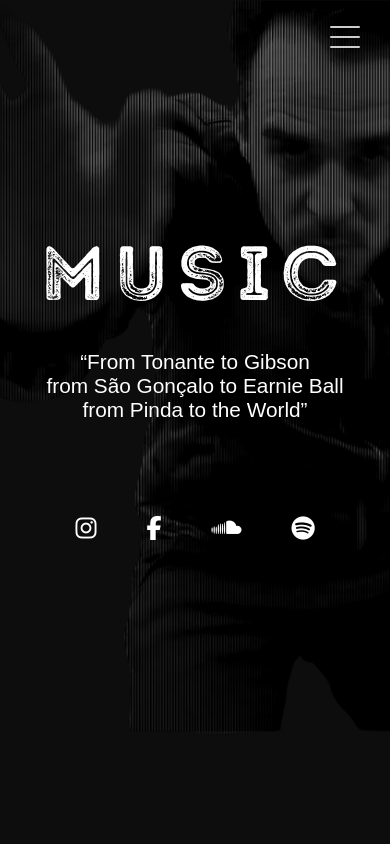
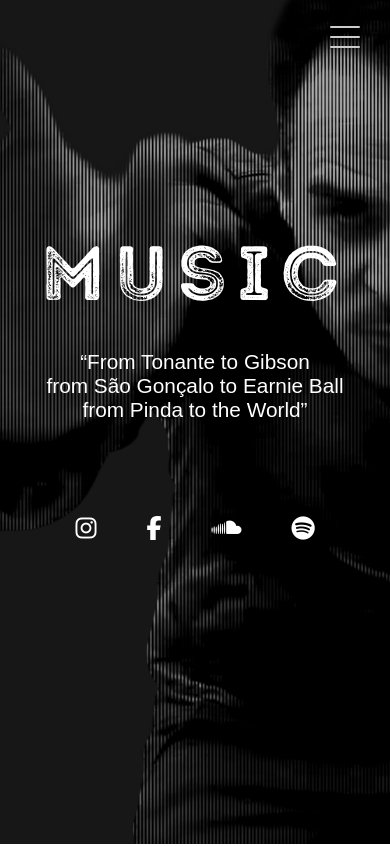
Before and after one commit to DiogoAngelo/celsoMachadoJr, a plain HTML site: page music.html in a window 390 px wide. Shown: the top 846 px of the page. Drawn offline with Linux system fonts and the light colour scheme; a web font is replaced by a local one.

Commit message:
size up background music

```diff
--- a/css/media-queries.css
+++ b/css/media-queries.css
@@ -69,7 +69,7 @@
         margin-left: 0;
     }
     .header-grid:before {
-        background-color:rgba(0,0,0,0.6);
+        /* background-color:rgba(0,0,0,0.6); */
     }
     .menu-mobile-wrapper {
         display: flex;
--- a/css/music.css
+++ b/css/music.css
@@ -10,15 +10,12 @@ body {
     font-style: normal;
 }
 .header-grid-music {
-    background-image: url('../img/celso-pick.png');
-    background-size: 70%;
-    background-position: 110px 10px;
+    background-image: url('../img/celso-musica-header.png');
+    background-size: 80%;
+    background-position: 10px -50px;
     background-repeat: no-repeat;
     background-color: #212121;
 }
-/* .header-grid-music::before {
-    display: none;
-} */
 .quote {
     grid-column: 7;
     grid-row: 3;
@@ -74,8 +71,7 @@ body {
 }
 @media(max-width: 1170px) {
     .header-grid-music {
-        background-size: 85%;
-        background-position: 110px 10px;
+        background-size: 95%;
     }
     .quote {
         grid-column: 3;
@@ -84,7 +80,7 @@ body {
 @media(max-width: 900px) {
     .header-grid-music {
         background-size: 100%;
-        background-position: 40% 10px;
+        background-position: -10px -100px;
     }
     .quote {
         grid-column: 1;
@@ -100,9 +96,9 @@ body {
         align-self:flex-start;
     }
 }
-@media(max-width: 400px) {
+@media(max-width: 415px) {
     .header-grid-music {
-        background-size: 200%;
-        background-position: -200px 0;
+        background-size: 300%;
+        background-position: -350px -100px;
     }
 }
```
Also changed, not shown: img/celso-musica-header.png (added), 2 other files.
